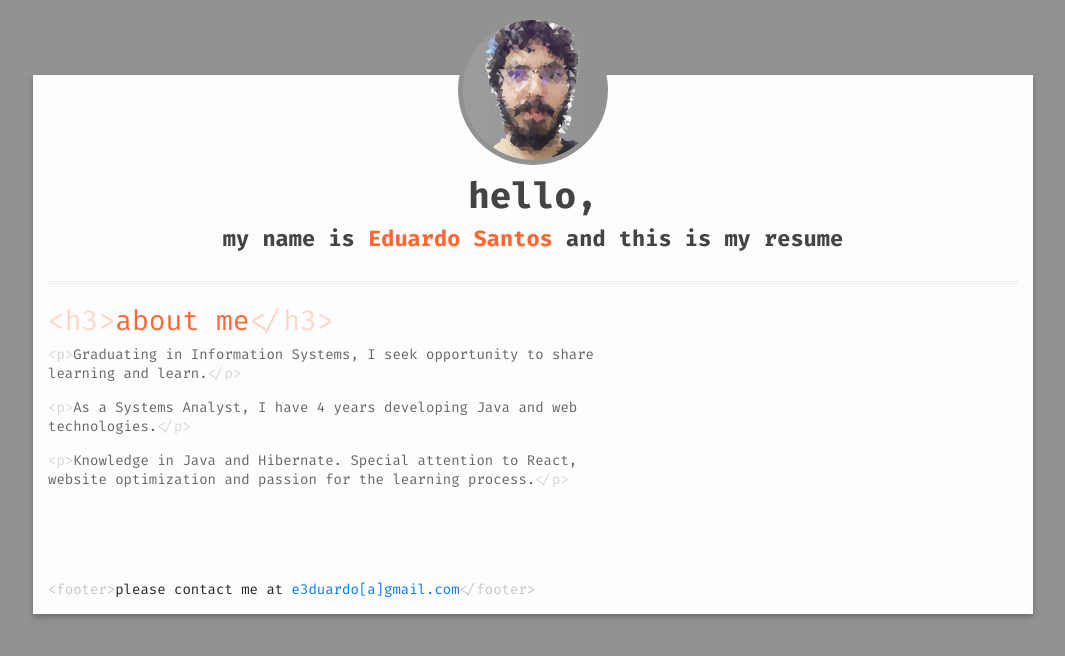
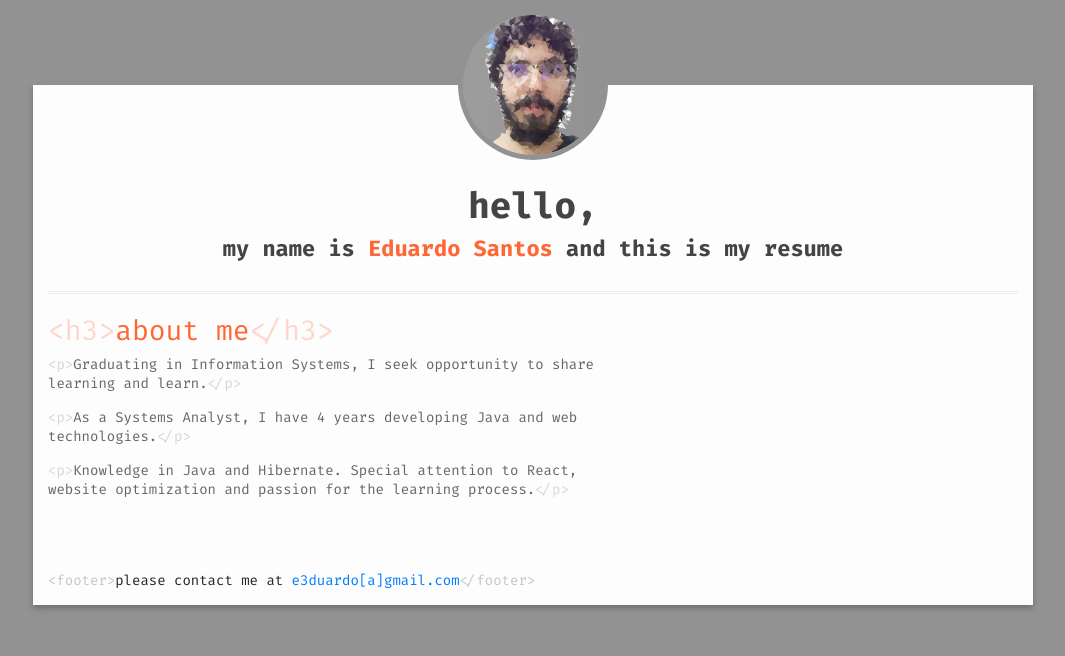
Before and after one commit to e3duardo/portifolio, a React (Create React App) app: page / in a window 1280 px wide. Shown: the top 656 px of the page, without its empty margins (107-1172 px from the left). Built offline with nearby package versions, Linux system fonts and the light colour scheme; the HTML template or start-up script is replaced by a standard one.

Commit message:
react-ga só em desenvolvimento | correcoes de estilo

```diff
--- a/public/index.html
+++ b/public/index.html
@@ -3,7 +3,7 @@
   <head>
     <meta charset="utf-8" />
     <meta name="viewport" content="width=device-width, initial-scale=1" />
-
+    <meta name="theme-color" content="#929292" />
     <title>Eduardo Santos</title>
   </head>
   <body>
--- a/src/App.js
+++ b/src/App.js
@@ -8,9 +8,11 @@ import Routes from './routes';
 
 import GlobalStyle from './styles/global';
 
-ReactGA.initialize('UA-153539086-1', {
-  debug: true,
-});
+if (process.env.NODE_ENV !== 'development') {
+  ReactGA.initialize('UA-153539086-1', {
+    debug: true,
+  });
+}
 
 function App() {
   return (
--- a/src/pages/Landing/index.js
+++ b/src/pages/Landing/index.js
@@ -58,7 +58,6 @@ export default function Landing() {
           <br />
           <br />
           <br />
-          <br />
           <footer>
             <Tag tag="footer">
               please contact me at{' '}
--- a/src/pages/Landing/styles.js
+++ b/src/pages/Landing/styles.js
@@ -37,7 +37,7 @@ export const ImagePlace = styled.div`
   position: absolute;
   width: ${imageSize}px;
   height: ${imageSize}px;
-  top: -${imageSize / 2}px;
+  top: -${imageSize / 2 + 15}px;
   left: 50%;
   transform: translateX(-50%);
   background: #929292;
@@ -58,10 +58,16 @@ export const Image = styled.img`
 
 export const Row = styled.div`
   display: flex;
+  @media (max-width: 700px) {
+    flex-wrap: wrap;
+  }
 `;
 export const Main = styled.div`
   flex: 1;
 `;
 export const Aside = styled.div`
   width: 40%;
+  @media (max-width: 700px) {
+    width: 100%;
+  }
 `;
--- a/src/styles/global.js
+++ b/src/styles/global.js
@@ -23,6 +23,10 @@ export default createGlobalStyle`
     height: 100%;
 
     background: #929292;
+  }
+
+  #root{
+    padding: 10px;
   }
 
   body: {
```
